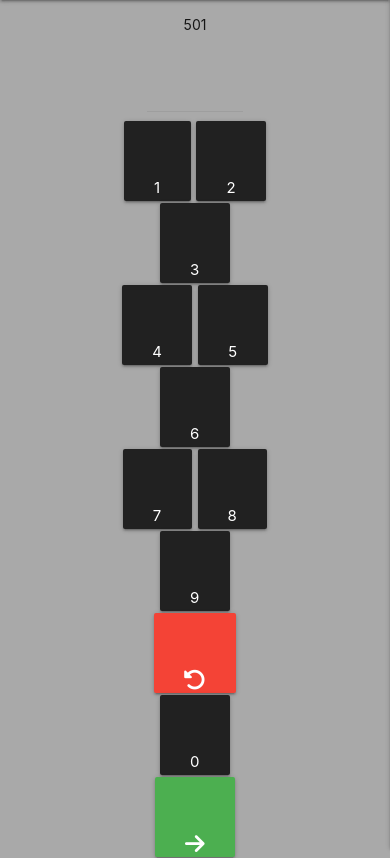
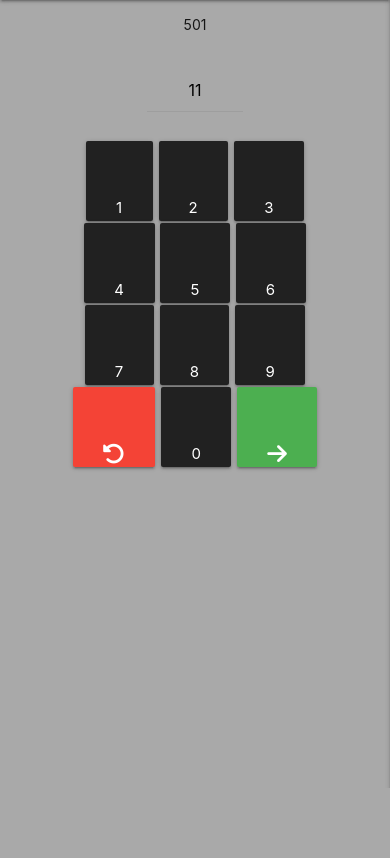
Before and after one commit to Melody-Lisa/lucky-darts-counter, a Flask app: page /match in a window 390 px wide. Shown: the part 56-914 px from the top of the page. After the commit the page ends 844 px from the top, so only its background shows below. Run offline with Flask 3, Linux system fonts and the light colour scheme; some libraries are stand-ins or nearby versions.

Commit message:
Fix number pad layout for mobile view

```diff
--- a/templates/match.html
+++ b/templates/match.html
@@ -15,13 +15,14 @@
     <div id="initialScore" class="input-field center-align">{{ initial_score }}</div>
 </div>
 
-<div class="row center-align pad">
+<div class="row">
     <div class="col s4 offset-s4">
-        <input type="text" id="numberInput" class="input-field center-align" readonly value="{{ concatenated_numbers }}">
+        <input type="text" id="numberInput" class="input-field center-align" readonly
+            value="{{ concatenated_numbers }}">
     </div>
 </div>
 
-<div class="row center-align pad">
+<div class="center-align pad">
 <div class="col s6 offset-s3">
     <a href="{{ url_for('enter_number', number=1) }}"
         class="waves-effect waves-light btn-large num-pad-btn grey darken-4">1</a>
@@ -32,9 +33,9 @@
     <a href="{{ url_for('enter_number', number=3) }}"
         class="waves-effect waves-light btn-large num-pad-btn grey darken-4">3</a>
 </div>
-</div>
 
-<div class="row center-align pad">
+
+
 <div class="col s6 offset-s3">
     <a href="{{ url_for('enter_number', number=4) }}"
         class="waves-effect waves-light btn-large num-pad-btn grey darken-4">4</a>
@@ -45,9 +46,9 @@
     <a href="{{ url_for('enter_number', number=6) }}"
         class="waves-effect waves-light btn-large num-pad-btn grey darken-4">6</a>
 </div>
-</div>
 
-<div class="row center-align pad">
+
+
 <div class="col s6 offset-s3">
     <a href="{{ url_for('enter_number', number=7) }}"
         class="waves-effect waves-light btn-large num-pad-btn grey darken-4">7</a>
@@ -58,9 +59,9 @@
     <a href="{{ url_for('enter_number', number=9) }}"
         class="waves-effect waves-light btn-large num-pad-btn grey darken-4">9</a>
 </div>
-</div>
 
-<div class="row center-align pad">
+
+
 <div class="col s6 offset-s3">
     <a href="{{ url_for('delete_last_number') }}"
         class="waves-effect waves-light btn-large num-pad-btn red text-darken-3"><i
@@ -69,7 +70,8 @@
     <a href="{{ url_for('enter_number', number=0) }}"
         class="waves-effect waves-light btn-large num-pad-btn grey darken-4">0</a>
 
-        <a  href="{{ url_for('update_score') }}" class="waves-effect waves-light btn-large num-pad-btn green text-darken-3"><i
+    <a href="{{ url_for('update_score') }}"
+        class="waves-effect waves-light btn-large num-pad-btn green text-darken-3"><i
             class="fa-solid fa-arrow-right"></i></a>
 </div>
 </div>
```
Lines whose indentation alone changed are shown as unchanged.
